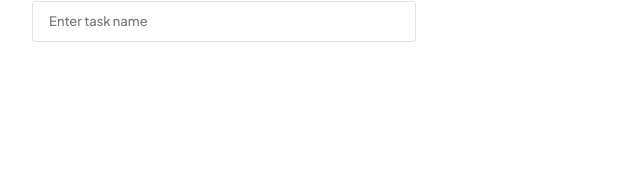
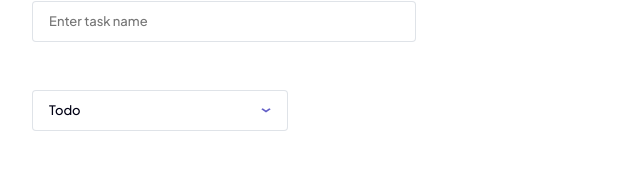
Before and after one commit to eestaniel/kanban, a Next.js app: page / in a window 1280 px wide. Shown: the part 566-736 px from the top of the page, without its empty margins (0-640 px from the left). Built offline with nearby package versions, Linux system fonts and the light colour scheme.

Commit message:
feat: created dropdown component

```diff
--- /dev/null
+++ b/src/app/components/dropdown/Dropdown.jsx
@@ -0,0 +1,41 @@
+import './dropdown.css'
+import {useState} from "react";
+import Cheveron_Down from '@/app/assets/icon-chevron-down.svg'
+import Cheveron_Up from '@/app/assets/icon-chevron-up.svg'
+import Image from 'next/image'
+
+const Dropdown = ({options}) => {
+  const [isOpen, setIsOpen] = useState(false);
+  const [selectedOption, setSelectedOption] = useState(options[0]);
+
+  const handleOptionClick = (option) => {
+    setSelectedOption(option);
+    setIsOpen(false);
+  }
+
+  return (
+    <>
+      <div className="dropdown-container">
+        <div className="dropdown-header body-l" onClick={() => setIsOpen(!isOpen)}>
+          <span>{selectedOption}</span>
+          <Image src={isOpen ? Cheveron_Up : Cheveron_Down} alt="cheveron" width={10} height={5}/>
+        </div>
+        {isOpen && (
+          <div className="dropdown-options">
+            {options.map((option) => (
+              <div
+                key={option}
+                className="dropdown-option body-l"
+                onClick={() => handleOptionClick(option)}
+              >
+                {option}
+              </div>
+            ))}
+          </div>
+        )}
+      </div>
+    </>
+  );
+};
+
+export default Dropdown;
--- /dev/null
+++ b/src/app/components/dropdown/dropdown.css
@@ -0,0 +1,34 @@
+.dropdown-container {
+    display: flex;
+    flex-direction: column;
+    width: 100%;
+    border: 1px solid var(--dropdown-stroke-idle);
+    border-radius: 0.25rem;
+    padding: .5rem 1rem;
+    background-color: var(--dropdown-active-bg);
+    color: var(--dropdown-fc-idle-active);
+
+    & :hover {
+        cursor: pointer;
+    }
+
+    & label {
+        color: var(--dropdown-label-fc);
+    }
+
+    & .dropdown-header {
+        display: flex;
+        width: 100%;
+        align-items: center;
+        justify-content: space-between;
+        color: var(--dropdown-fc-idle-active);
+    }
+
+    & .dropdown-option {
+        color: var(--dropdown-label-fc);
+
+        &:hover {
+            color: var(--dropdown-item-hover);
+        }
+    }
+}
--- a/src/app/globals.css
+++ b/src/app/globals.css
@@ -101,6 +101,7 @@
     --dropdown-active-bg: var(--white);
     --dropdown-border-color: var(--main-purple);
     --dropdown-item-fc: var(--medium-grey);
+    --dropdown-item-hover: var(--dark-grey);
 
     .dark-theme {
         /* ---Light Theme Colors--- */
@@ -127,11 +128,12 @@
         /* Dropdown Idle */
         --dropdown-stroke-idle: hsla(216, 15%, 57%, 25%);
         --dropdown-cheveron-idle: var(--main-purple);
-        --dropdown-fc-idle-active: var(--black);
+        --dropdown-fc-idle-active: var(--white);
         --dropdown-label-fc: var(--medium-grey);
 
         /* Dropdown Active */
         --dropdown-active-bg: var(--very-dark-grey);
+        --dropdown-item-hover: var(--light-grey)
     }
 
 
--- a/src/app/page.css
+++ b/src/app/page.css
@@ -29,3 +29,12 @@ body {
     gap: 1rem;
     width: 24rem;
 }
+
+.test-dropdown {
+    display: flex;
+    flex-direction: column;
+    margin-top: 3rem;
+    margin-left: 2rem;
+    gap: 1rem;
+    width: 16rem;
+}
--- a/src/app/page.js
+++ b/src/app/page.js
@@ -3,6 +3,7 @@
 import CustomButton from "@/app/components/buttons/Custom_Button";
 import SubtaskCheckbox from "@/app/components/subtask_checkbox/Subtask_Checkbox";
 import Custom_TextField from "@/app/components/textfiield/Custom_TextField";
+import Dropdown from "@/app/components/dropdown/Dropdown";
 import "./page.css";
 import { useState } from "react";
 
@@ -40,6 +41,10 @@ export default function Home() {
         <Custom_TextField label={"Text Field (Idle)"} placeholder={"Enter task name"}/>
       </div>
 
+      <div className="test-dropdown">
+        <Dropdown options={["Todo", "Doing", "Done"]} />
+      </div>
+
     </main>
   );
 }
```
